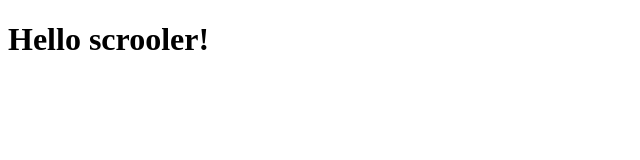
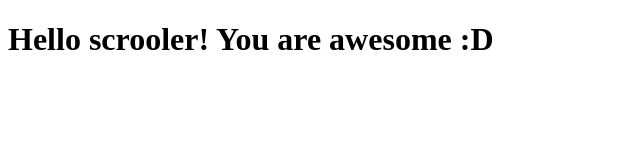
Before and after one commit to ChrisPeppos/1st-assignment, a plain HTML site: page site/index.html in a window 1280 px wide. Shown: the whole page, without its empty margins (0-640 px from the left). Drawn offline with Linux system fonts and the light colour scheme.

Commit message:
Small addition to our page content

```diff
--- a/site/index.html
+++ b/site/index.html
@@ -4,6 +4,6 @@
 	<title>Hello Scrooler</title>
 </head>
 <body>
-<h1>Hello scrooler!<h1/>
+<h1>Hello scrooler! You are awesome :D <h1/>
 </body>
 </html>
```
